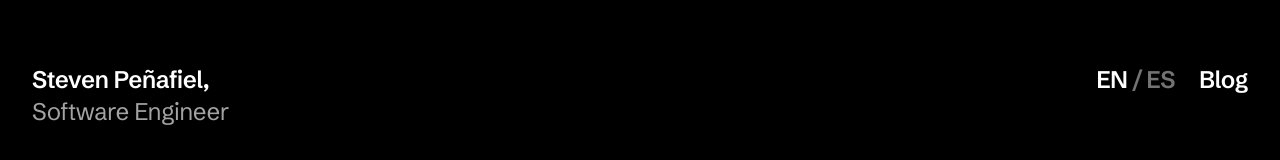
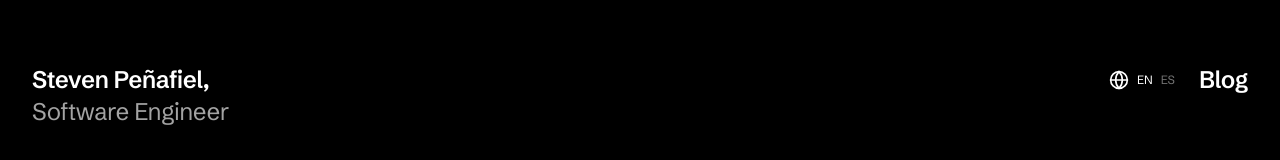
Before and after one commit to stvdn/stvdn.github.io, a Next.js app: page /en in a window 1280 px wide. Shown: the top 160 px of the page. Built offline with nearby package versions, Linux system fonts and the light colour scheme.

Commit message:
refactor(language-switcher): redesign with globe icon and per-locale links

```diff
--- a/src/components/LanguageSwitcher.tsx
+++ b/src/components/LanguageSwitcher.tsx
@@ -2,6 +2,7 @@
 
 import Link from "next/link";
 import { usePathname } from "next/navigation";
+import { Globe } from "lucide-react";
 import { locales, type Locale } from "@/i18n/config";
 import type { Dictionary } from "@/i18n/dictionaries";
 
@@ -23,19 +24,32 @@ export function LanguageSwitcher({
   dictionary: Dictionary;
 }) {
   const pathname = usePathname();
-  const target: Locale = current === "en" ? "es" : "en";
 
   return (
-    <Link
-      href={getAlternatePath(pathname, target)}
-      className="group relative text-link text-lg md:text-xl lg:text-2xl"
-      aria-label={`Switch to ${target === "en" ? "English" : "Spanish"}`}
-    >
-      <span className="text-white">{dictionary.language[current]}</span>
-      <span className="text-gray-500 mx-1">/</span>
-      <span className="text-gray-500 group-hover:text-white transition-colors">
-        {dictionary.language[target]}
-      </span>
-    </Link>
+    <div className="flex items-center gap-2">
+      <Globe size={20} className="shrink-0" aria-hidden="true" />
+      <Link
+        href={getAlternatePath(pathname, "en")}
+        aria-label="Switch to English"
+        className={`text-xs font-medium transition-colors ${
+          current === "en"
+            ? "text-white"
+            : "text-gray-500 hover:text-white"
+        }`}
+      >
+        {dictionary.language.en}
+      </Link>
+      <Link
+        href={getAlternatePath(pathname, "es")}
+        aria-label="Switch to Spanish"
+        className={`text-xs font-medium transition-colors ${
+          current === "es"
+            ? "text-white"
+            : "text-gray-500 hover:text-white"
+        }`}
+      >
+        {dictionary.language.es}
+      </Link>
+    </div>
   );
 }
```
